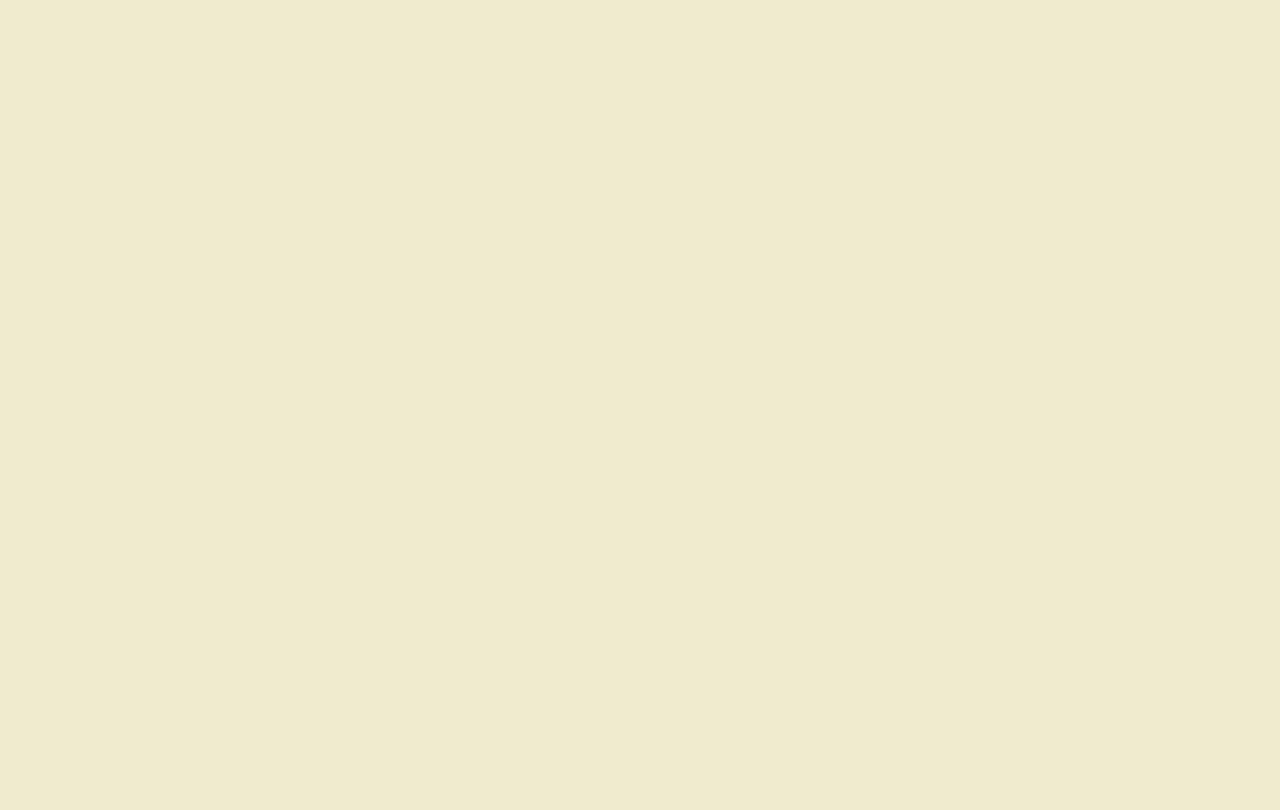
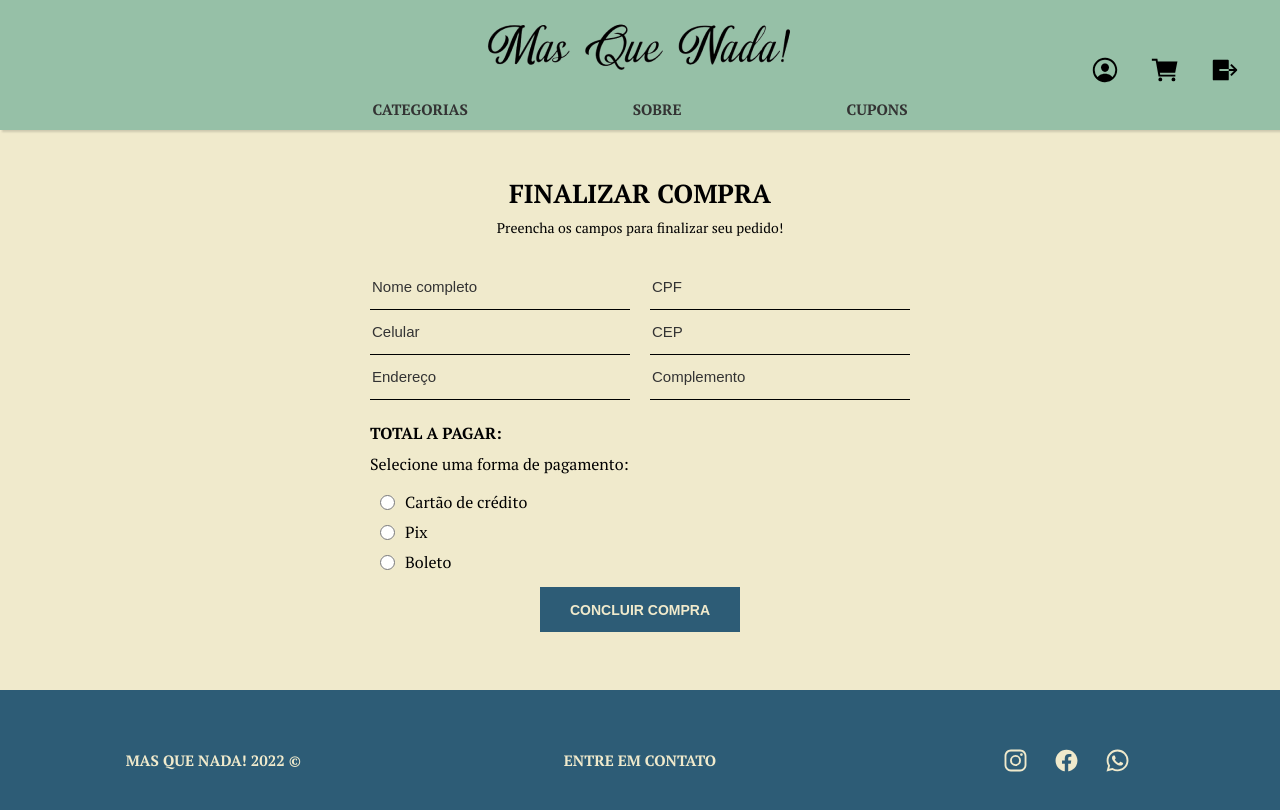
Before and after one commit to carloshnp/projeto15-masquenada-front, a React (Create React App) app: page /checkout in a window 1280 px wide. Before the commit this address had no page. Shown: the top 810 px of the page. Built offline with nearby package versions, Linux system fonts and the light colour scheme.

Commit message:
feat: Checkout and Success routes created

```diff
--- a/src/App.js
+++ b/src/App.js
@@ -2,6 +2,8 @@ import { BrowserRouter, Routes, Route } from "react-router-dom";
 import GlobalStyle from "../src/assets/style/GlobalStyle";
 import SignIn from "./pages/Auth/SignIn";
 import SignUp from "./pages/Auth/SignUp";
+import Checkout from "./pages/Checkout/Checkout";
+import Sucess from "./pages/Checkout/Sucess";
 
 export default function App() {
   return (
@@ -10,6 +12,8 @@ export default function App() {
         <Routes>
           <Route path="/sign-up" element={<SignUp />} />
           <Route path="/sign-in" element={<SignIn />} />
+          <Route path="/checkout" element={<Checkout />} />
+          <Route path="/sucess" element={<Sucess />} />
         </Routes>
     </BrowserRouter>
   );
--- a/src/assets/style/GlobalStyle.js
+++ b/src/assets/style/GlobalStyle.js
@@ -53,6 +53,9 @@ a {
 	color: inherit;
 	cursor: pointer;
 }
+strong {
+	font-weight: 700;
+}
 input {
 	border: 0px;
   border-bottom: 1px solid #000000;
@@ -68,6 +71,15 @@ input:focus {
 button {
 	border: 0px;
 	cursor: pointer;
+	background-color: #2D5C76;
+  color: #F0EACC;
+  font-weight: 700;
+	font-size: 14px;
+	height: 45px;
+	text-transform: uppercase;
+}
+ion-icon {
+  cursor: pointer;
 }
 `
 
--- a/src/components/Footer.js
+++ b/src/components/Footer.js
@@ -5,7 +5,11 @@ export default function Footer() {
     <FooterContainer>
       <h1>MAS QUE NADA! 2022 ©</h1>
       <h2>ENTRE EM CONTATO</h2>
-      <h3>SOBRE</h3>
+      <div>
+        <ion-icon name="logo-instagram"></ion-icon>
+        <ion-icon name="logo-facebook"></ion-icon>
+        <ion-icon name="logo-whatsapp"></ion-icon>
+      </div>
     </FooterContainer>
   );
 }
@@ -21,12 +25,21 @@ const FooterContainer = styled.div`
   justify-content: space-around;
   align-items: center;
 
-  h1, h2, h3 {
+  h1, h2, div {
     width: 180px;
-    text-align: center;
+    display: flex;
+    justify-content: center;
   }
 
-  h2, h3 {
+  h2 {
     cursor: pointer;
   }
+
+  div {
+    justify-content: space-evenly;
+
+    ion-icon {
+    font-size: 25px;
+    }
+  }
 `
--- a/src/components/Header.js
+++ b/src/components/Header.js
@@ -70,7 +70,6 @@ const Icons = styled.div`
   right: 40px;
 
   ion-icon {
-    cursor: pointer;
     font-size: 30px;
   }
 `
--- a/src/pages/Auth/SignIn.js
+++ b/src/pages/Auth/SignIn.js
@@ -109,10 +109,6 @@ const SignInContainer = styled.div`
 
     button {
       width: 200px;
-      height: 45px;
-      background-color: #2D5C76;
-      color: #F0EACC;
-      font-weight: 700;
       margin: 10px auto 0px auto;
     }
   }
--- a/src/pages/Auth/SignUp.js
+++ b/src/pages/Auth/SignUp.js
@@ -109,7 +109,7 @@ const SignUpContainer = styled.div`
   display: flex;
   flex-direction: column;
   align-items: center;
-  margin-top: 165px;
+  margin-top: 175px;
 
   h1 {
     margin-bottom: 20px;
@@ -137,10 +137,6 @@ const SignUpContainer = styled.div`
 
     button {
       width: 200px;
-      height: 45px;
-      background-color: #2D5C76;
-      color: #F0EACC;
-      font-weight: 700;
       margin: 10px auto 40px auto;
     }
   }
--- /dev/null
+++ b/src/pages/Checkout/Checkout.js
@@ -0,0 +1,139 @@
+import { Link } from "react-router-dom";
+import styled from "styled-components";
+import Header from "../../components/Header";
+import Footer from "../../components/Footer";
+
+export default function Checkout() {
+  return (
+    <>
+      <Header />
+      <CheckoutContainer>
+        <h1>FINALIZAR COMPRA</h1>
+        <h2>Preencha os campos para finalizar seu pedido!</h2>
+
+        <form>
+          <input
+            placeholder="Nome completo"
+            type="text"
+            required
+          />
+          <input
+            placeholder="CPF"
+            type="text"
+            required
+          />
+          <input
+            placeholder="Celular"
+            type="tel"
+            required
+          />
+          <input
+            placeholder="CEP"
+            type="text"
+            required
+          />
+          <input
+            placeholder="Endereço"
+            type="text"
+            required
+          />
+          <input
+            placeholder="Complemento"
+            type="text"
+            required
+          />
+
+          <div className="payment">
+            <span className="total"><strong>TOTAL A PAGAR: </strong></span>
+            <span>Selecione uma forma de pagamento:</span>
+
+            <div>
+              <input type="radio" name="payment" value="credit-card" />
+              <p>Cartão de crédito</p>
+            </div>
+            <div>
+              <input type="radio" name="payment" value="pix" />
+              <p>Pix</p>
+            </div>
+            <div>
+              <input type="radio" name="payment" value="ticket" />
+              <p>Boleto</p>
+            </div>
+          </div>
+
+          <Link to="/sucess">
+            <button>CONCLUIR COMPRA</button>
+          </Link>
+        </form>
+      </CheckoutContainer>
+      <Footer />
+    </>
+  )
+}
+
+const CheckoutContainer = styled.div`
+  width: 100vw;
+  height: 510px;
+  display: flex;
+  flex-direction: column;
+  align-items: center;
+  margin-top: 180px;
+  text-align: center;
+
+  h1 {
+    margin-bottom: 15px;
+    font-weight: 700;
+    font-size: 26px;
+  }
+
+  h2 {
+    font-size: 14px;
+    margin-bottom: 30px;
+  }
+
+  form {
+    max-width: 580px;
+    display: flex;
+    flex-wrap: wrap;
+    justify-content: center;
+
+    input {
+      width: 100vw;
+      max-width: 260px;
+      height: 45px;
+      margin: 0px 10px 0px 10px;
+    }
+
+    button {
+      width: 200px;
+      margin: 10px auto 40px auto;
+    }
+
+    .payment {
+      width: 100vw;
+      max-width: 540px;
+      display: flex;
+      flex-direction: column;
+      align-items: flex-start;
+      margin-top: 25px;
+
+      input {
+        width: 15px;
+      }
+
+      span {
+        margin-bottom: 15px;
+      }
+
+      div {
+        display: flex;
+        align-items: center;
+        height: 30px;
+      }
+
+      ion-icon {
+        font-size: 20px;
+      }
+    }
+  }
+`
--- /dev/null
+++ b/src/pages/Checkout/Sucess.js
@@ -0,0 +1,45 @@
+import { Link } from "react-router-dom"
+import styled from "styled-components"
+import Footer from "../../components/Footer"
+import Header from "../../components/Header"
+
+export default function Sucess() {
+  return (
+    <>
+      <Header />
+      <SucessContainer>
+        <h1>Compra finalizada com sucesso!</h1>
+        <Link to="/">
+          <button>
+            VOLTAR PARA HOME
+          </button>
+        </Link>
+      </SucessContainer>
+      <Footer />
+    </>
+  )
+}
+
+const SucessContainer = styled.div`
+  width: 100vw;
+  height: 350px;
+  margin-top: 300px;
+  display: flex;
+  flex-direction: column;
+  align-items: center;
+  text-align: center;
+  font-weight: 700;
+
+  h1 {
+    margin-bottom: 40px;
+    font-size: 24px;
+    color: #2D5C76;
+  }
+
+  button {
+    width: 200px;
+    background-color: #96C0A7;
+    border-radius: 5px;
+    box-shadow: 2px 2px 2px rgb(0 0 0 / 15%);
+  }
+`
```
